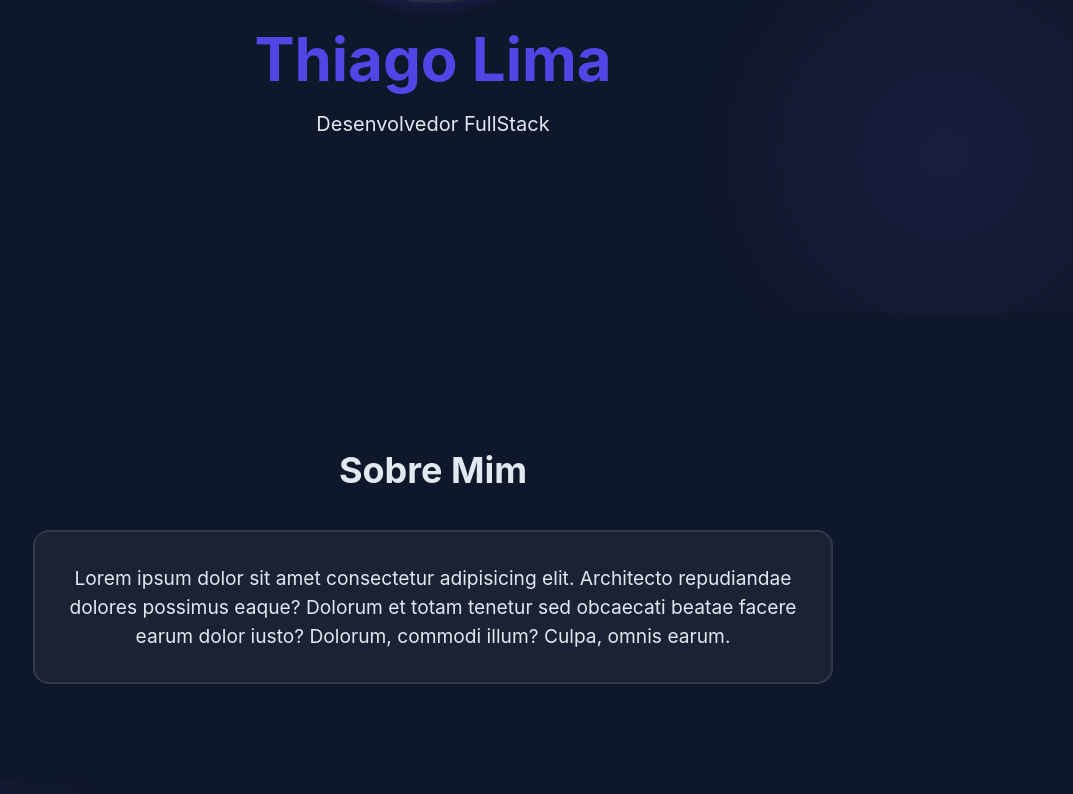
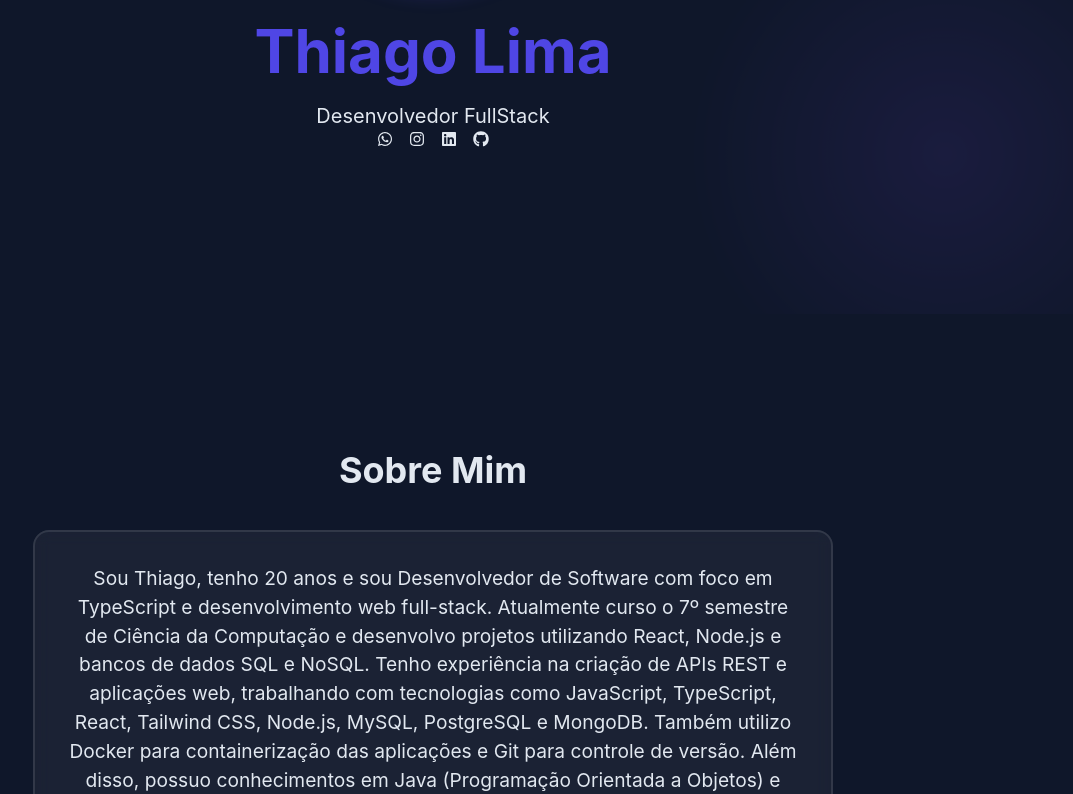
Before and after one commit to ThiagoLimaSanto/Portfolio, a React (Vite) app: page / in a window 1280 px wide. Shown: the part 486-1280 px from the top of the page, without its empty margins (207-1280 px from the left). Built offline with nearby package versions, Linux system fonts and the light colour scheme.

Commit message:
React-icons

```diff
--- a/package.json
+++ b/package.json
@@ -17,6 +17,7 @@
     "@tailwindcss/vite": "^4.2.1",
     "react": "^19.2.0",
     "react-dom": "^19.2.0",
+    "react-icons": "^5.6.0",
     "tailwindcss": "^4.2.1"
   },
   "devDependencies": {
--- a/src/components/Main/index.tsx
+++ b/src/components/Main/index.tsx
@@ -1,3 +1,4 @@
+import { FaGithub, FaInstagram, FaLinkedin, FaWhatsapp } from "react-icons/fa";
 import { Heading } from "../Heading";
 import { Particles } from "../Particles";
 
@@ -16,6 +17,20 @@ export function Main() {
         />
         <Heading Tag="h1">Thiago Lima</Heading>
         <p className="text-[20px] text-(--claro)">Desenvolvedor FullStack</p>
+        <div className="flex gap-4">
+          <a href="">
+            <FaWhatsapp />
+          </a>
+          <a href="">
+            <FaInstagram />
+          </a>
+          <a href="">
+            <FaLinkedin />
+          </a>
+          <a href="">
+            <FaGithub />
+          </a>
+        </div>
       </main>
     </>
   );
--- a/src/components/about/index.tsx
+++ b/src/components/about/index.tsx
@@ -6,10 +6,18 @@ export function About() {
       <Heading Tag="h2">Sobre Mim</Heading>
       <div className="p-8 max-w-200 mx-auto rounded-2xl border-2 border-(--vidro) backdrop-blur-sm bg-[rgba(255,255,255,0.05)]">
         <p className="text-center text-[1.2rem]">
-          Lorem ipsum dolor sit amet consectetur adipisicing elit. Architecto
-          repudiandae dolores possimus eaque? Dolorum et totam tenetur sed
-          obcaecati beatae facere earum dolor iusto? Dolorum, commodi illum?
-          Culpa, omnis earum.
+          Sou Thiago, tenho 20 anos e sou Desenvolvedor de Software com foco em
+          TypeScript e desenvolvimento web full-stack. Atualmente curso o 7º
+          semestre de Ciência da Computação e desenvolvo projetos utilizando
+          React, Node.js e bancos de dados SQL e NoSQL. Tenho experiência na
+          criação de APIs REST e aplicações web, trabalhando com tecnologias
+          como JavaScript, TypeScript, React, Tailwind CSS, Node.js, MySQL,
+          PostgreSQL e MongoDB. Também utilizo Docker para containerização das
+          aplicações e Git para controle de versão. Além disso, possuo
+          conhecimentos em Java (Programação Orientada a Objetos) e Python.
+          Busco minha primeira oportunidade como desenvolvedor, onde possa
+          contribuir com projetos reais, aprender com profissionais experientes
+          e evoluir tecnicamente no desenvolvimento de software.
         </p>
       </div>
     </section>
```
Also changed, not shown: 1 other file (tests, documents, lock files or other folders).
